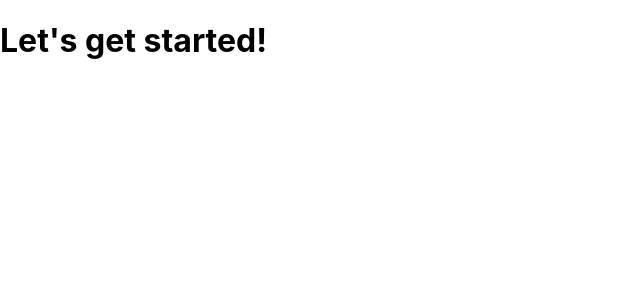
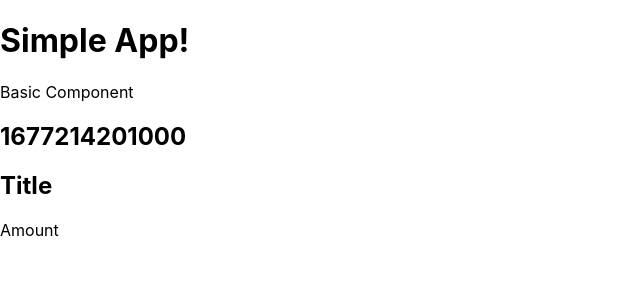
Before and after one commit to kraft-aka/react-simple, a React (Create React App) app: page / in a window 1280 px wide. Shown: the top 300 px of the page, without its empty margins (0-640 px from the left). Built offline with nearby package versions, Linux system fonts and the light colour scheme.

Commit message:
initExpenseItem comp

```diff
--- a/src/App.js
+++ b/src/App.js
@@ -1,10 +1,13 @@
+import ExpenseItem from "./components/ExpenseItem";
 
 function App() {
   return (
     <div className="App">
       <header className="App-header">
-        <h1>Let's get started!</h1>
-      </header>
+        <h1>Simple App!</h1>
+        </header>
+        <p>Basic Component</p>
+        <ExpenseItem />
     </div>
   );
 }
--- /dev/null
+++ b/src/components/ExpenseItem.js
@@ -0,0 +1,15 @@
+import React from 'react'
+
+export default function ExpenseItem() {
+
+  const date = Date.now();
+  return (
+    <div>
+      <h2>{date}</h2>
+      <div>
+        <h2>Title</h2>
+        <div>Amount</div>
+      </div>
+    </div>
+  )
+}
```
